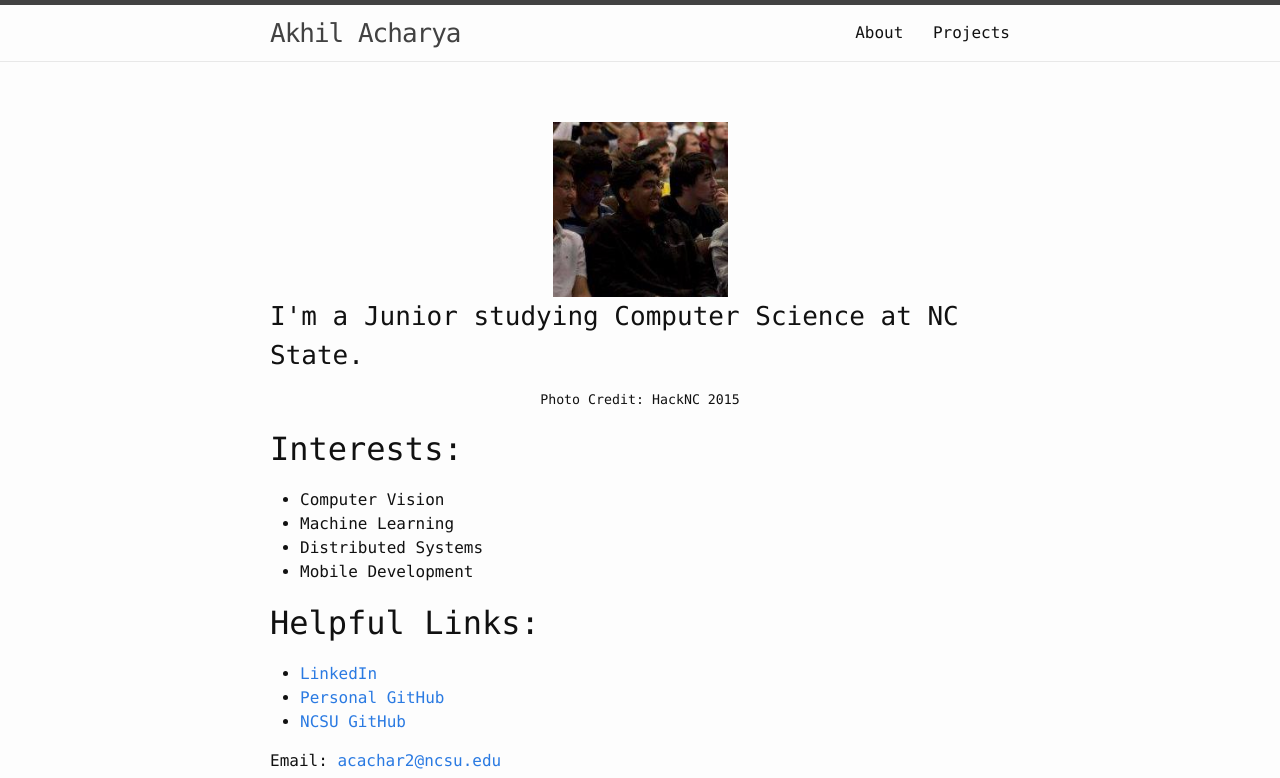
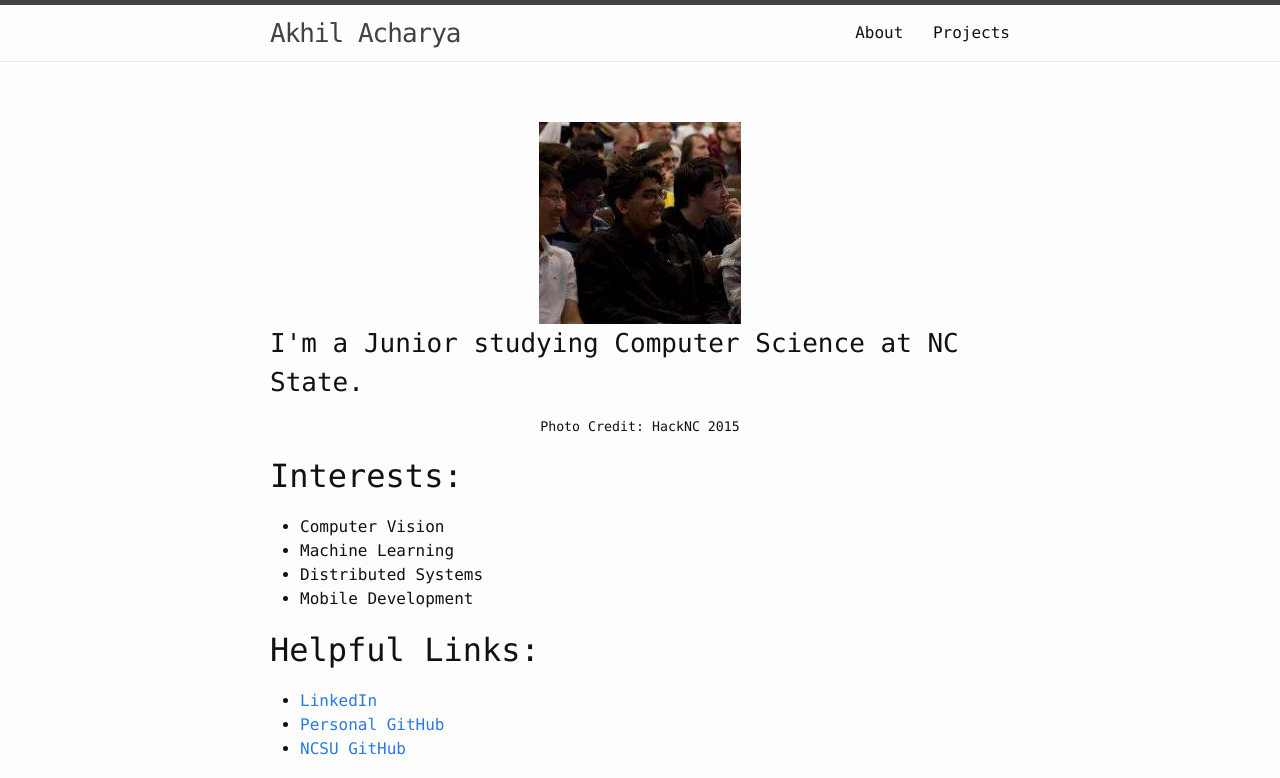
Before and after one commit to akhilcacharya/akhilcacharya.github.io, a Jekyll site: the page built from csc326.md, in a window 1280 px wide. Shown: the top 778 px of the page. Built offline with Jekyll 4.4.1, drawn with Linux system fonts in a browser that asks for light colours.

Commit message:
Update CSC326

```diff
--- a/csc326.md
+++ b/csc326.md
@@ -5,8 +5,7 @@ permalink: /csc326/
 ---
 
 <div style="display: flex; align-items: center; justify-content: center;">
-  <img src="/img/face.jpg" height=175 width=175/>
-  <br/>
+  <img src="/img/face.jpg" />
 </div>
 
 <div style="display: flex; align-items: center; justify-content: center;">
```
